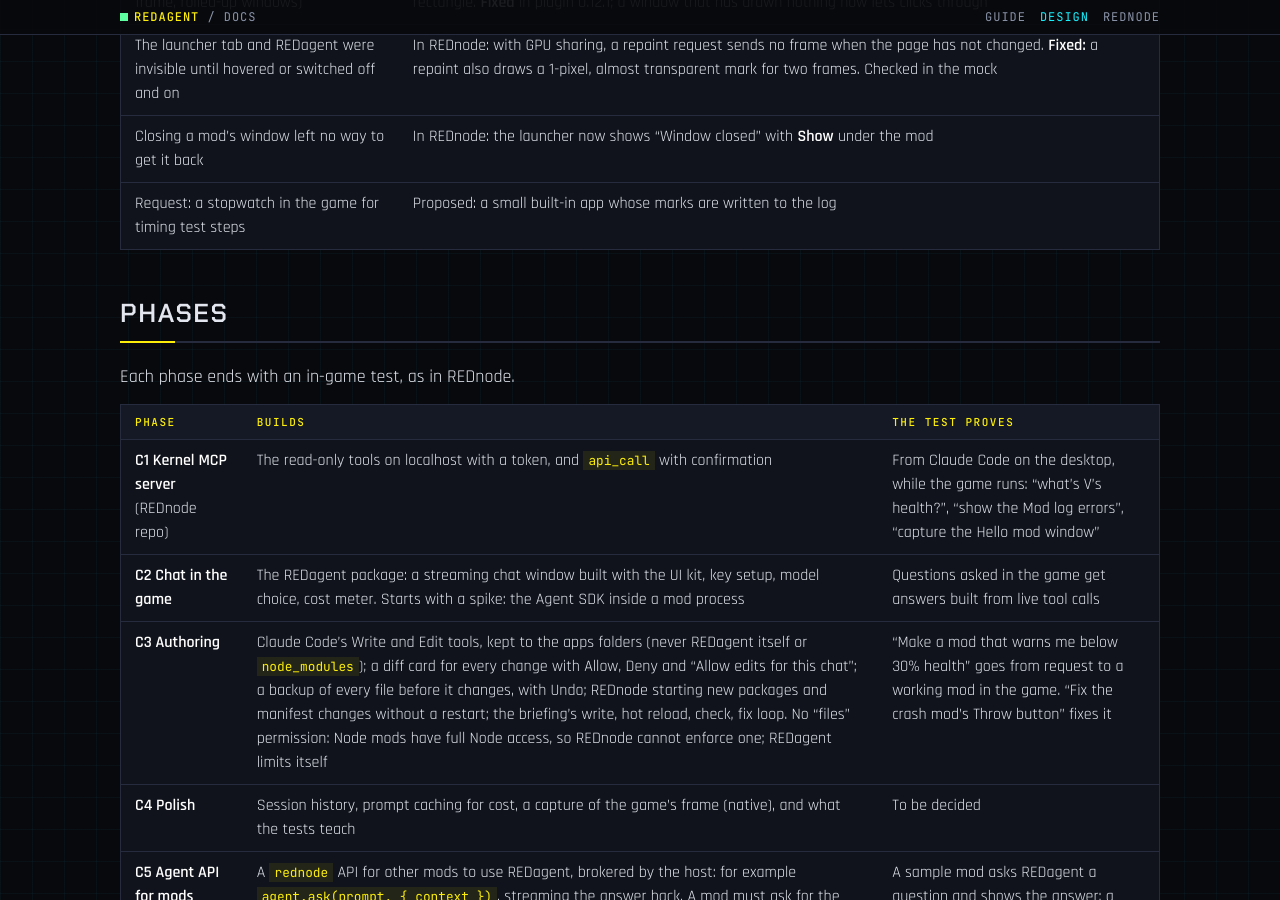
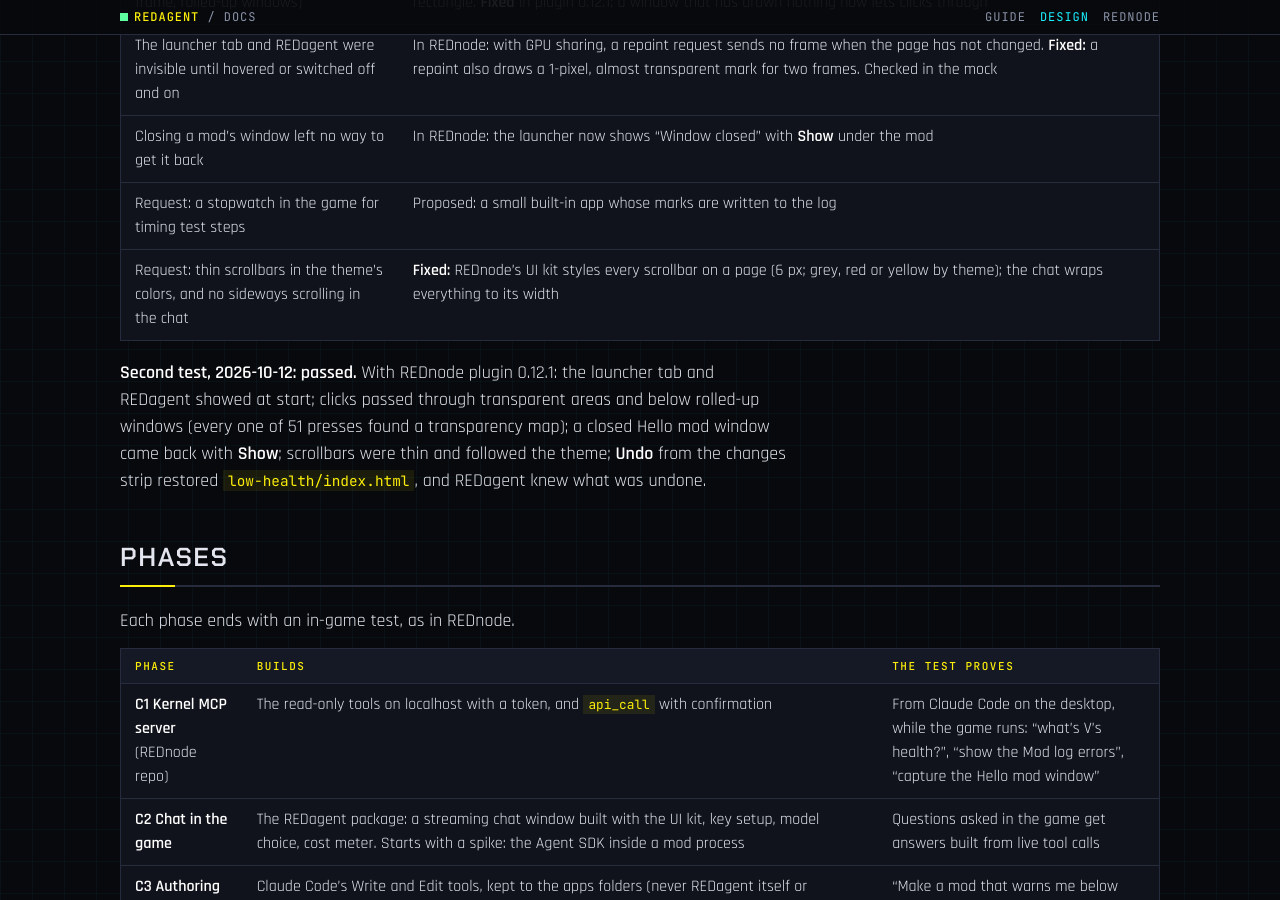
Before and after one commit to Edgemodders/REDagent, a Jekyll site: the page built from docs/design.md, in a window 1280 px wide and 900 px high, scrolled down 8675 px. Built offline with Jekyll 4.4.1, drawn with Linux system fonts in a browser that asks for light colours; our own code applies the rules of GitHub Pages for plain Markdown files; some of the changed text lies outside the part shown.

Commit message:
C3 fixes passed their in-game test
Co-Authored-By: Claude Opus 5.5 <noreply@anthropic.com>

```diff
--- a/docs/design.md
+++ b/docs/design.md
@@ -2,7 +2,7 @@
 
 REDagent is an assistant inside Cyberpunk 2077 that writes, runs, checks and fixes [REDnode](https://github.com/Edgemodders/REDnode) mods and overlay apps with the player, while they play. It works through the REDnode runtime (the "kernel") that mods use: the game API, the mod log, the apps, the overlay windows. Powered by Claude.
 
-Status: **C1, the kernel MCP server, passed in game on 2026-10-12** (in the REDnode repo, [docs](https://edgemodders.github.io/REDnode/mcp.html)). **C2, the chat in the game, passed in game on 2026-10-12.** **C3, authoring, passed in game on 2026-10-12**, except Undo, which is left for the next test (results below). Then C6, REDagent in REDcode, planned with the REDcode session.
+Status: **C1, the kernel MCP server, passed in game on 2026-10-12** (in the REDnode repo, [docs](https://edgemodders.github.io/REDnode/mcp.html)). **C2, the chat in the game, passed in game on 2026-10-12.** **C3, authoring, passed in game on 2026-10-12**, and its fixes, Undo included, passed a second test the same day (results below). Then C6, REDagent in REDcode, planned with the REDcode session.
 
 ## What it can do
 
@@ -191,6 +191,9 @@ Steps 1 and 2 are the same as the C2 test (deploy both, load a save, the key is
 | The launcher tab and REDagent were invisible until hovered or switched off and on | In REDnode: with GPU sharing, a repaint request sends no frame when the page has not changed. **Fixed:** a repaint also draws a 1-pixel, almost transparent mark for two frames. Checked in the mock |
 | Closing a mod's window left no way to get it back | In REDnode: the launcher now shows "Window closed" with **Show** under the mod |
 | Request: a stopwatch in the game for timing test steps | Proposed: a small built-in app whose marks are written to the log |
+| Request: thin scrollbars in the theme's colors, and no sideways scrolling in the chat | **Fixed:** REDnode's UI kit styles every scrollbar on a page (6 px; grey, red or yellow by theme); the chat wraps everything to its width |
+
+**Second test, 2026-10-12: passed.** With REDnode plugin 0.12.1: the launcher tab and REDagent showed at start; clicks passed through transparent areas and below rolled-up windows (every one of 51 presses found a transparency map); a closed Hello mod window came back with **Show**; scrollbars were thin and followed the theme; **Undo** from the changes strip restored `low-health/index.html`, and REDagent knew what was undone.
 
 ## Phases
 
```
Also changed, not shown: CLAUDE.md (+1 -1 lines).
